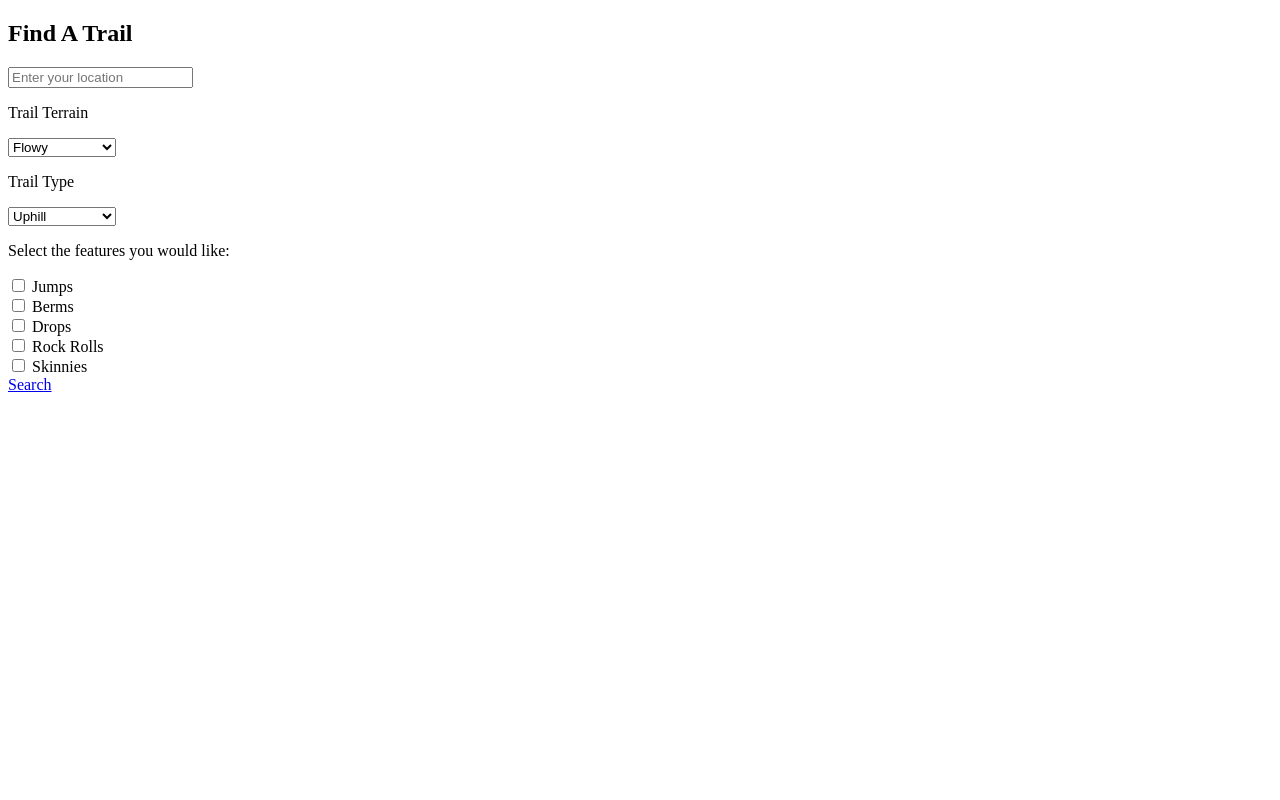
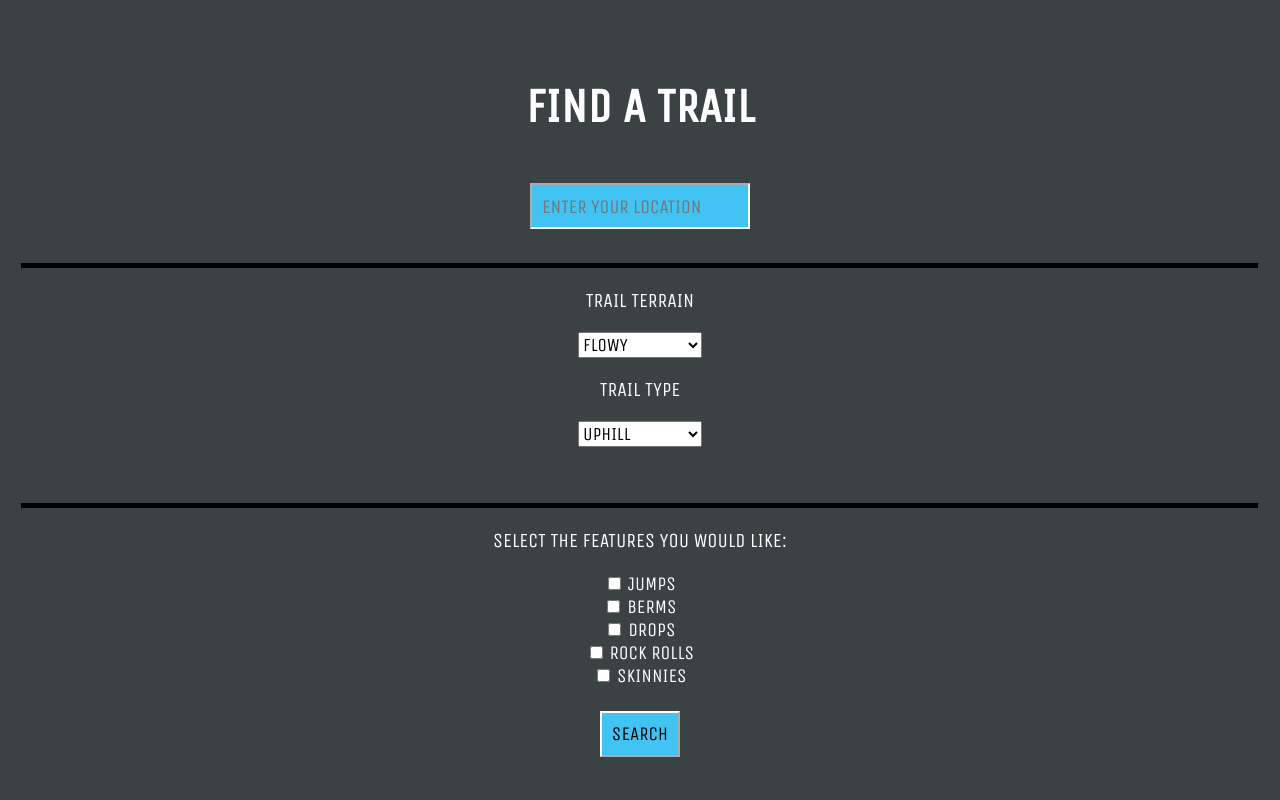
Before and after one commit to CarterS01/TrailFinder, a Flask app: page /find_a_trail in a window 1280 px wide. Run offline with Flask 3, Linux system fonts and the light colour scheme.

```diff
--- /dev/null
+++ b/static/find.css
@@ -0,0 +1,57 @@
+body {
+    background-color: #3b4244;
+}
+
+header, main {
+    text-align: center;
+    font-family: "Unica One";
+    color: white;
+    padding: 1%;
+}
+
+h2 {
+    font-size: 300%;
+    margin-top: 1.2em;
+    margin-bottom: 1em;
+}
+
+p {
+    font-size: 125%;
+}
+
+hr {
+    height: 4px;
+    background-color: black;
+    border-color: #3b4244;
+    overflow: hidden;
+}
+
+select {
+    font-family: "Unica One";
+    font-size: 115%;
+    width: 10%;
+}
+
+.dropdowns {
+    margin-bottom: 3.5em;
+}
+
+.checkboxes {
+    margin-bottom: 1.5em;
+}
+
+input {
+    font-family: "Unica One";
+    background-color: #41c4f3;
+    border-color: white;
+    padding: .5em;
+    font-size: 120%;
+}
+
+label {
+    font-size: 120%;
+}
+
+input:hover {
+    background-color: #6ad5fc;
+}
--- a/templates/find.html
+++ b/templates/find.html
@@ -3,43 +3,47 @@
 <head>
     <meta charset="UTF-8">
     <title>TrailFinder: Find A Trail</title>
+    <link href="static/find.css" rel="stylesheet"/>
+    <link href="static/fonts.css" rel="stylesheet"/>
 </head>
 
 <body>
     <header>
-        <h2>Find A Trail</h2>
-        <input type="text" id="location" placeholder="Enter your location">
+        <h2>FIND A TRAIL</h2>
+        <input type="text" id="location" placeholder="ENTER YOUR LOCATION">
     </header>
     <main>
-        <section id="dropdowns">
-            <p>Trail Terrain</p>
+        <hr class="solid">
+        <div class="dropdowns">
+            <p>TRAIL TERRAIN</p>
             <select>
-                <option value="flow">Flowy</option>
-                <option value="tech">Technical</option>
-                <option value="none">No Preference</option>
+                <option value="flow">FLOWY</option>
+                <option value="tech">TECHNICAL</option>
+                <option value="none">NO PREFERENCE</option>
             </select>
-            <p>Trail Type</p>
+            <p>TRAIL TYPE</p>
             <select>
-                <option value="up">Uphill</option>
-                <option value="down">Downhill</option>
-                <option value="both">Both</option>
-                <option value="none">No Preference</option>
+                <option value="up">UPHILL</option>
+                <option value="down">DOWNHILL</option>
+                <option value="both">BOTH</option>
+                <option value="none">NO PREFERENCE</option>
             </select>
-        </section>
+        </div>
 
-        <section id="checkboxes">
-            <p>Select the features you would like:</p>
+        <div class="checkboxes">
+            <hr class="solid">
+            <p>SELECT THE FEATURES YOU WOULD LIKE:</p>
             <input type="checkbox" id="jumps">
-            <label for="jumps">Jumps</label><br>
+            <label for="jumps">JUMPS</label><br>
             <input type="checkbox" id="berms">
-            <label for="berms">Berms</label><br>
+            <label for="berms">BERMS</label><br>
             <input type="checkbox" id="drops">
-            <label for="drops">Drops</label><br>
+            <label for="drops">DROPS</label><br>
             <input type="checkbox" id="rolls">
-            <label for="rolls">Rock Rolls</label><br>
+            <label for="rolls">ROCK ROLLS</label><br>
             <input type="checkbox" id="skinnies">
-            <label for="skinnies">Skinnies</label><br>
-        </section>
-        <a href="/placeholder">Search</a>
+            <label for="skinnies">SKINNIES</label><br>
+        </div>
+        <input type="button" value="SEARCH" onclick="location.href='/placeholder'"/>
     </main>
 </body>
--- a/templates/placeholder.html
+++ b/templates/placeholder.html
@@ -1 +1,5 @@
-<p>This is a placeholder file for testing purposes.</p>
+<link href="static/home.css" rel="stylesheet"/>
+<link href="static/fonts.css" rel="stylesheet"/>
+<div class="container">
+    <br><br><br><p>THIS IS A PLACEHOLDER FILE FOR TESTING PURPOSES.</p>
+</div>
```
Also changed, not shown: static/home.css (+10 -5 lines), templates/home.html (+6 -4 lines), static/images/TF Logo.png (added).
